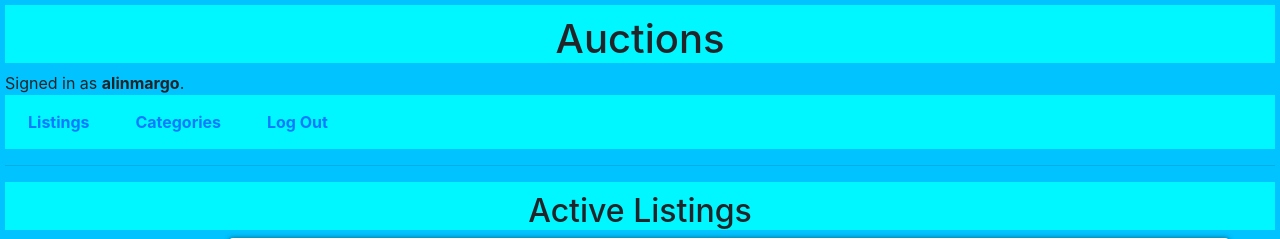
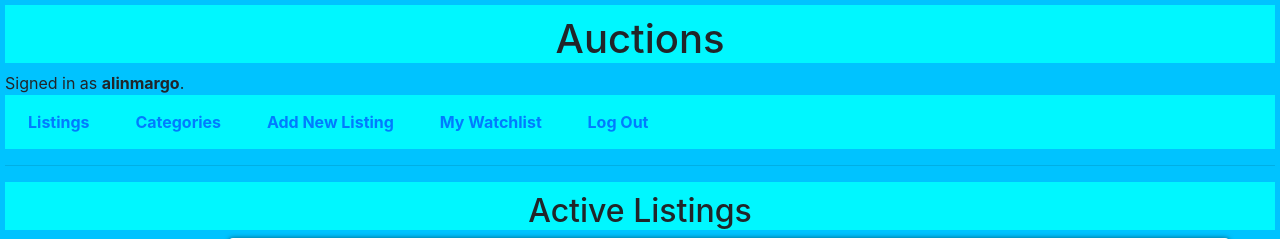
Before and after one commit to magaranin/commerce, a Django app: page /auctions/ in a window 1280 px wide. Shown: the top 239 px of the page. Run offline with Django 3.2, Linux system fonts and the light colour scheme; a user stored in the database is signed in; data comes from the database, SQL or seed files in the repository; some libraries are stand-ins or nearby versions.

Commit message:
Add functionality to categories

```diff
--- a/auctions/models.py
+++ b/auctions/models.py
@@ -11,13 +11,12 @@ class Category(models.Model):
     name = models.CharField(max_length=30)
     class Meta:
         verbose_name_plural = "Categories"
-
     def __str__(self):
         return f"{self.name}"
 
 class Listing(models.Model):
     title = models.CharField(max_length=64)
-    description = models.CharField(null=True, max_length=500)
+    description = models.CharField(null=True, max_length=2048)
     starting_price = models.FloatField()
     current_price = models.FloatField(blank=True, null= True)
     listing_active = models.BooleanField(default=True)
@@ -25,6 +24,6 @@ class Listing(models.Model):
     image = models.ImageField(upload_to="listing_images", default="listing_images/default.jpg")
     category = models.ForeignKey(Category, on_delete=models.CASCADE, null= True)
     owner = models.ForeignKey(User, on_delete=models.CASCADE, null= True)
-
+    # watchers = models.ManyToManyField(User, blank=True, related_name="watchlist_items")
     def __str__(self):
         return f"Item: {self.title} owner: {self.owner} created: {self.created_date}"
--- a/auctions/templates/auctions/categories.html
+++ b/auctions/templates/auctions/categories.html
@@ -6,7 +6,7 @@
     <ul>
         {% for category in categories %}
         <li>
-            <a href="{{ category }}">{{ category }}</a>
+            <a href="/auctions/?category_id={{ category.id }}">{{ category.name }}</a>
         </li>
         {% endfor %}
     </ul>
--- a/auctions/templates/auctions/index.html
+++ b/auctions/templates/auctions/index.html
@@ -19,7 +19,7 @@
                     <strong>{{ listing.title }}</strong><br>
                 </a>
                 Starting Price: $ {{ listing.starting_price }}<br>
-                Current Bid: <strong>$ {{ listing.current_price }}</strong><br>
+                Current Bid: <strong>{{ listing.current_price }}</strong><br>
                 Posted by: {{ listing.owner }}<br>
                 Posted on: {{ listing.created_date }}
             </div>
--- a/auctions/templates/auctions/layout.html
+++ b/auctions/templates/auctions/layout.html
@@ -23,9 +23,15 @@
                 <a class="nav-link" href="{% url 'index' %}">Listings</a>
             </li>
             <li class="nav-item">
-                <a class="nav-link" href="{% url 'category' %}">Categories</a>
+                <a class="nav-link" href="{% url 'categories' %}">Categories</a>
             </li>
             {% if user.is_authenticated %}
+                <li class="nav-item">
+                    <a class="nav-link" href="{% url 'create_new_listing' %}">Add New Listing</a>
+                </li>
+                <li class="nav-item">
+                    <a class="nav-link" href="{% url 'watchlist' %}">My Watchlist</a>
+                </li>
                 <li class="nav-item">
                     <a class="nav-link" href="{% url 'logout' %}">Log Out</a>
                 </li>
--- a/auctions/urls.py
+++ b/auctions/urls.py
@@ -4,10 +4,12 @@ from . import views
 
 urlpatterns = [
     path("", views.index, name="index"),
+    path("index.html", views.index, name="index"),
     path("login", views.login_view, name="login"),
     path("logout", views.logout_view, name="logout"),
     path("register", views.register, name="register"),
     path("<int:listing_id>", views.listing, name="listing"),
-    path("categories", views.category, name="categories"),
+    path("categories", views.categories, name="categories"),
     path("create_new_listing", views.create_new_listing, name="create_new_listing"),
+    path("watchlist", views.watchlist, name="watchlist"),
 ]
--- a/auctions/views.py
+++ b/auctions/views.py
@@ -14,8 +14,13 @@ from django.contrib.auth.decorators import login_required
 
 
 def index(request):
+    select_cat=int(request.GET.get('category_id', -1))
+    if select_cat >= 1:
+        listings = Listing.objects.filter(category__id=select_cat)
+    else:
+        listings = Listing.objects.all()
     return render(request, "auctions/index.html", {
-        "listings": Listing.objects.all()
+        "listings": listings
         #"title": "Active Listings"
     })
 
@@ -91,5 +96,18 @@ def create_new_listing(request):
         "form": create_new_listingForm()
     })
 
-def category(request):
-    pass
+def categories(request):
+    return render(request,"auctions/categories.html", {
+        "categories": Category.objects.all()
+    })
+
+@login_required
+def watchlist(request, listing_id):
+    if request.method == "POST":
+        user = request.user
+        listing = Listings.objects.get(pk=listing_id)
+        if user.watchlist_items.filter(pk=listing_id).exists():
+            user.watchlist_items.remove(listing)
+        else:
+            user.watchlist_items.add(listing)
+    return HttpResponseRedirect(reverse("listing", args=(listing_id,)))
```
Also changed, not shown: auctions/templates/auctions/category.html (deleted, +0 -13 lines), auctions/static/auctions/default.jpg (deleted).
